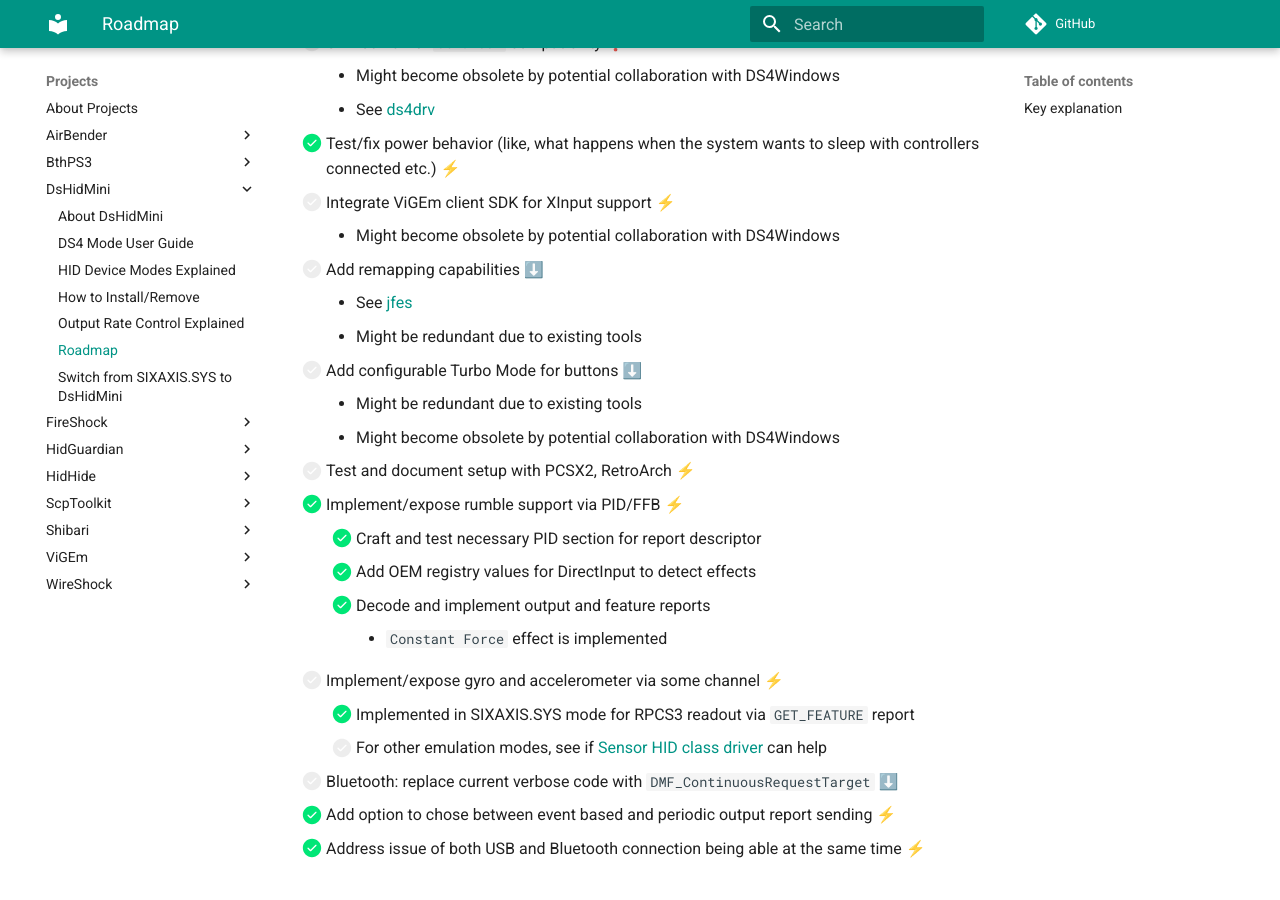
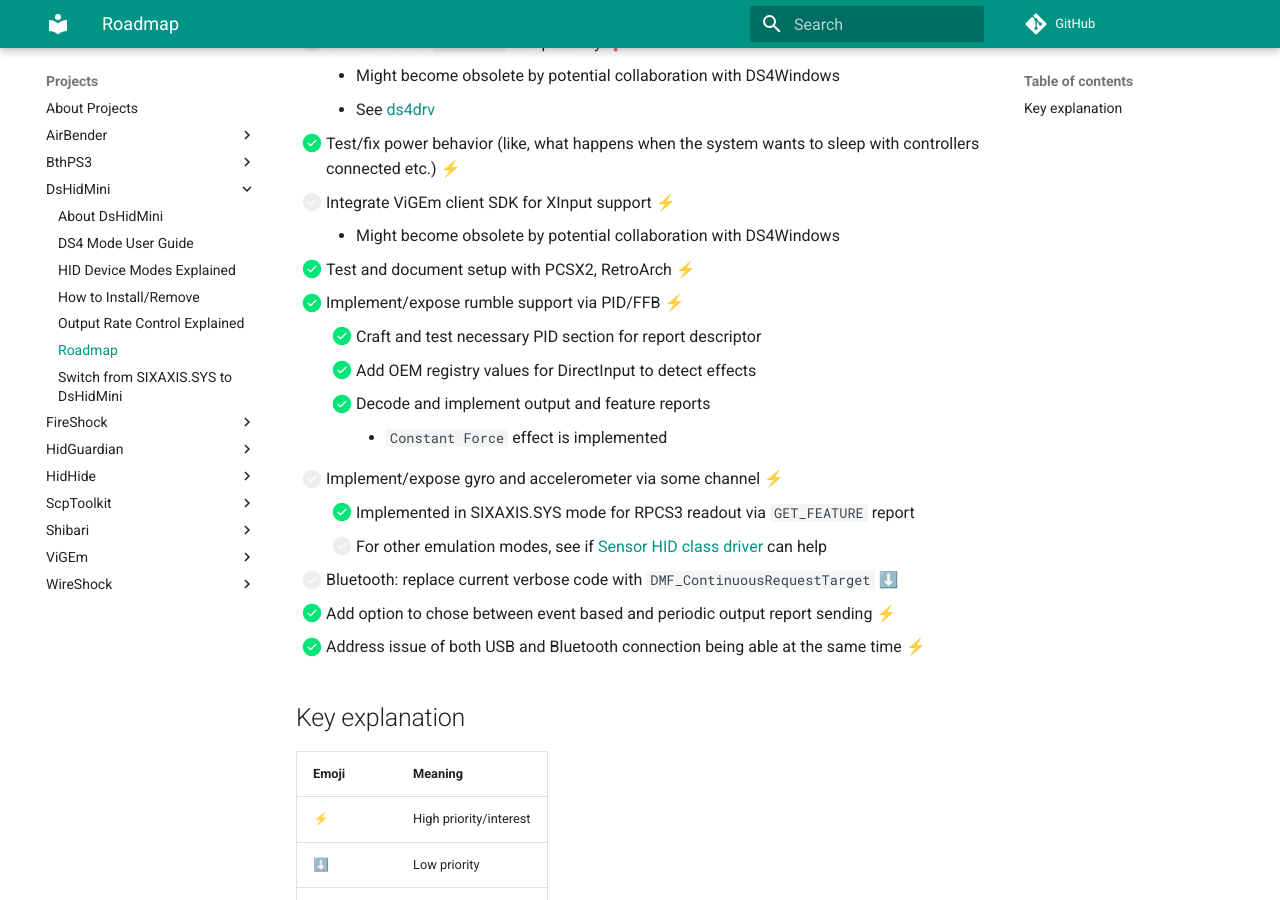
Before and after one commit to nefarius/ViGEm.github.io, an MkDocs documentation site: the page built from docs/projects/DsHidMini/Roadmap.md, in a window 1280 px wide and 900 px high, scrolled down 666 px. Built offline with MkDocs 1.6.1 and Material for MkDocs 9.7.7, drawn with Linux system fonts in a browser that asks for light colours; comment, search, counter and statistics services are not loaded.

Commit message:
Removed some points from roadmap

```diff
--- a/docs/projects/DsHidMini/Roadmap.md
+++ b/docs/projects/DsHidMini/Roadmap.md
@@ -20,13 +20,7 @@
 - [X] Test/fix power behavior (like, what happens when the system wants to sleep with controllers connected etc.) ⚡
 - [ ] Integrate ViGEm client SDK for XInput support ⚡
     - Might become obsolete by potential collaboration with DS4Windows
-- [ ] Add remapping capabilities ⬇️
-    - See [jfes](https://github.com/dmitrii-eremin/jfes)
-    - Might be redundant due to existing tools
-- [ ] Add configurable Turbo Mode for buttons ⬇️
-    - Might be redundant due to existing tools
-    - Might become obsolete by potential collaboration with DS4Windows
-- [ ] Test and document setup with PCSX2, RetroArch ⚡
+- [X] Test and document setup with PCSX2, RetroArch ⚡
 - [X] Implement/expose rumble support via PID/FFB ⚡
     - [X] Craft and test necessary PID section for report descriptor
     - [X] Add OEM registry values for DirectInput to detect effects
```
